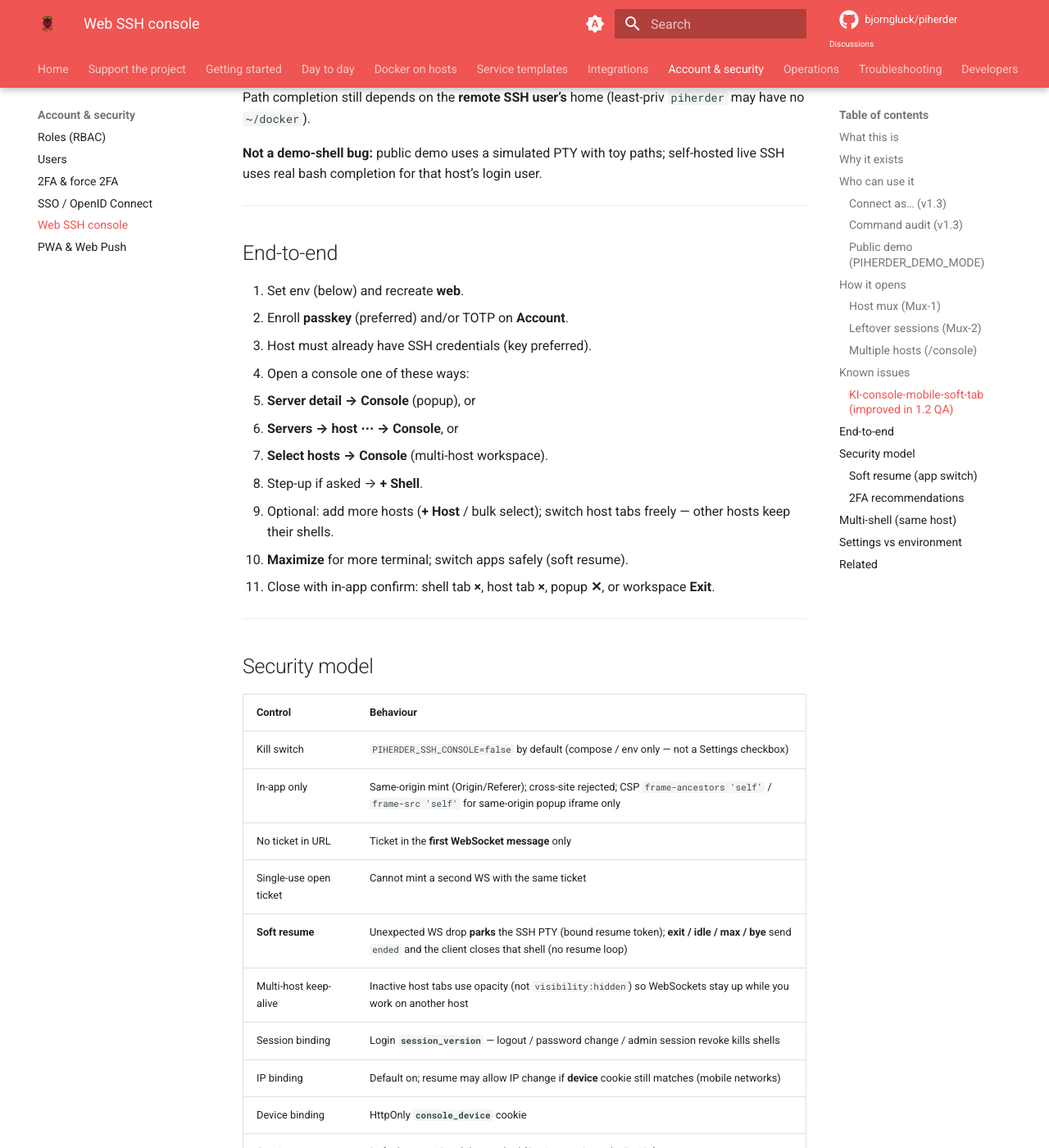
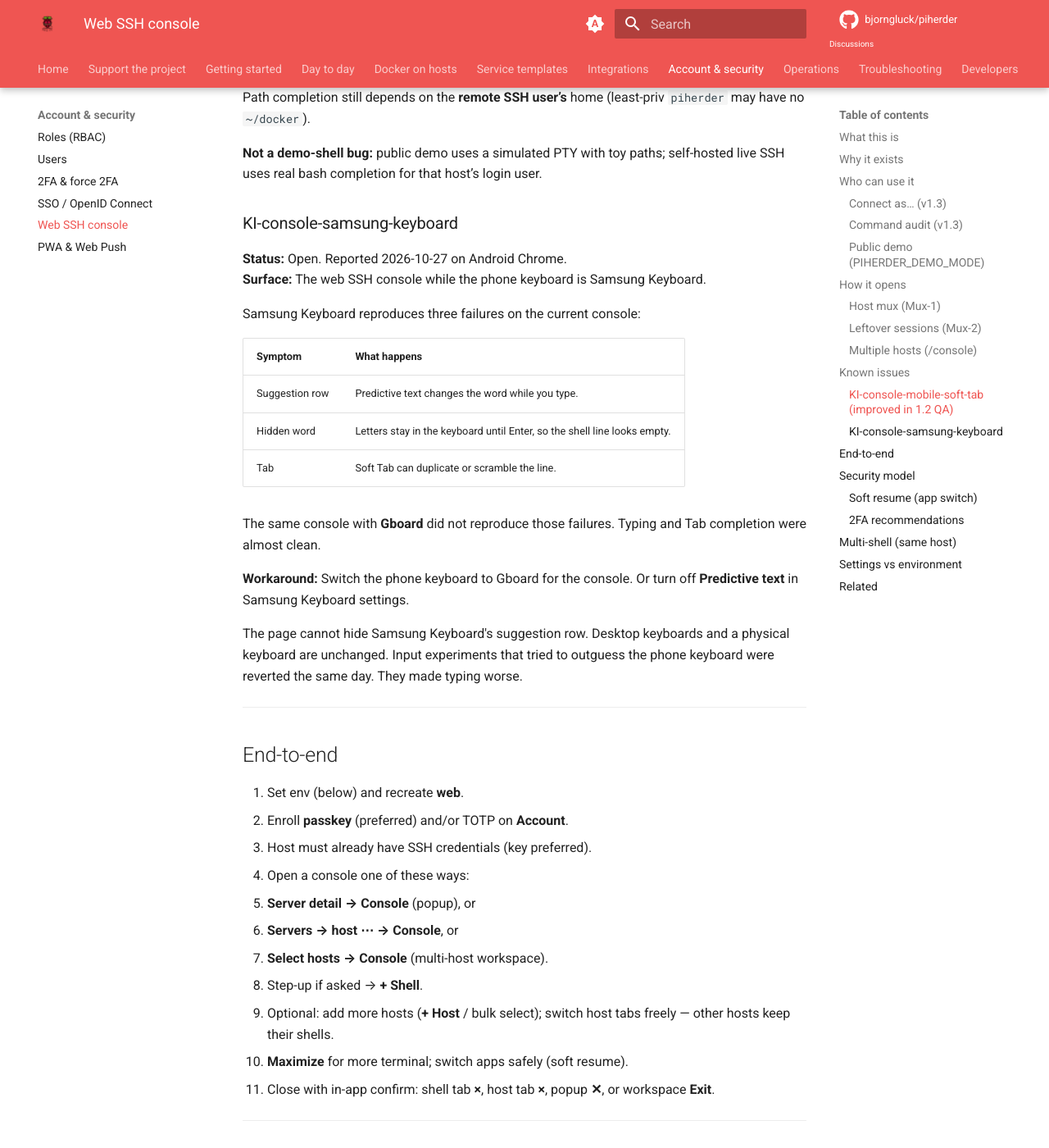
Before and after one commit to bjorngluck/piherder, an MkDocs documentation site: the page built from wiki/day-to-day/web-ssh-console.md, in a window 1280 px wide and 1400 px high, scrolled down 8677 px. Shown: the whole window at 82% size. Built offline with MkDocs 1.6.1 and Material for MkDocs 9.7.7, drawn with Linux system fonts in a browser that asks for light colours; comment, search, counter and statistics services are not loaded; some of the changed text lies outside the part shown.

Commit message:
fix(v1.14): keep the phone console sheet up
A tap on the dimmed area no longer hides the phone sheet. An open keyboard pins that sheet to the visible area.

Samsung Keyboard reproduces the suggestion row, a word hidden until Enter, and a scrambled Tab. Gboard did not. That is KI-console-samsung-keyboard.

```diff
--- a/wiki/day-to-day/web-ssh-console.md
+++ b/wiki/day-to-day/web-ssh-console.md
@@ -105,7 +105,7 @@
 | **+ Hosts** | Multi-host workspace at `/console` — **stays visible when maximized** |
 | **Passkey / TOTP** | Step-up first; **+ Shell / Lock / Aa** appear only after unlock |
 | **+ Shell** | New PTY (after step-up) |
-| **Tab** (soft key) | Sends a real Tab to the shell (completion). Desktop physical + soft Tab match. **Mobile:** flushes the IME token, then Tab — see [Known issues](#known-issues) |
+| **Tab** (soft key) | Sends a real Tab to the shell (completion). Desktop physical + soft Tab match. **Mobile:** flushes the IME token, then Tab. Samsung Keyboard can scramble the line. See [Known issues](#known-issues) |
 | Shell tab **×** | Close that shell only (multiple shells per host) |
 | **Aa** | Font size **8–28** (hidden until tapped) |
 | Gate **···** | Show/hide status + slot count (saves vertical space) |
@@ -191,6 +191,25 @@
 Path completion still depends on the **remote SSH user’s** home (least-priv `piherder` may have no `~/docker`).
 
 **Not a demo-shell bug:** public demo uses a simulated PTY with toy paths; self-hosted live SSH uses real bash completion for that host’s login user.
+
+### KI-console-samsung-keyboard {#ki-console-samsung-keyboard}
+
+**Status:** Open. Reported 2026-10-27 on Android Chrome.
+**Surface:** The web SSH console while the phone keyboard is Samsung Keyboard.
+
+Samsung Keyboard reproduces three failures on the current console:
+
+| Symptom | What happens |
+|---------|----------------|
+| Suggestion row | Predictive text changes the word while you type. |
+| Hidden word | Letters stay in the keyboard until Enter, so the shell line looks empty. |
+| Tab | Soft Tab can duplicate or scramble the line. |
+
+The same console with **Gboard** did not reproduce those failures. Typing and Tab completion were almost clean.
+
+**Workaround:** Switch the phone keyboard to Gboard for the console. Or turn off **Predictive text** in Samsung Keyboard settings.
+
+The page cannot hide Samsung Keyboard's suggestion row. Desktop keyboards and a physical keyboard are unchanged. Input experiments that tried to outguess the phone keyboard were reverted the same day. They made typing worse.
 
 ---
 
```
Also changed, not shown: SECURITY.md (+1 -1 lines), docs/PLAN_v1.14.0.md (+6 -5 lines), wiki/index.md (+1 -1 lines), 1 other file.
